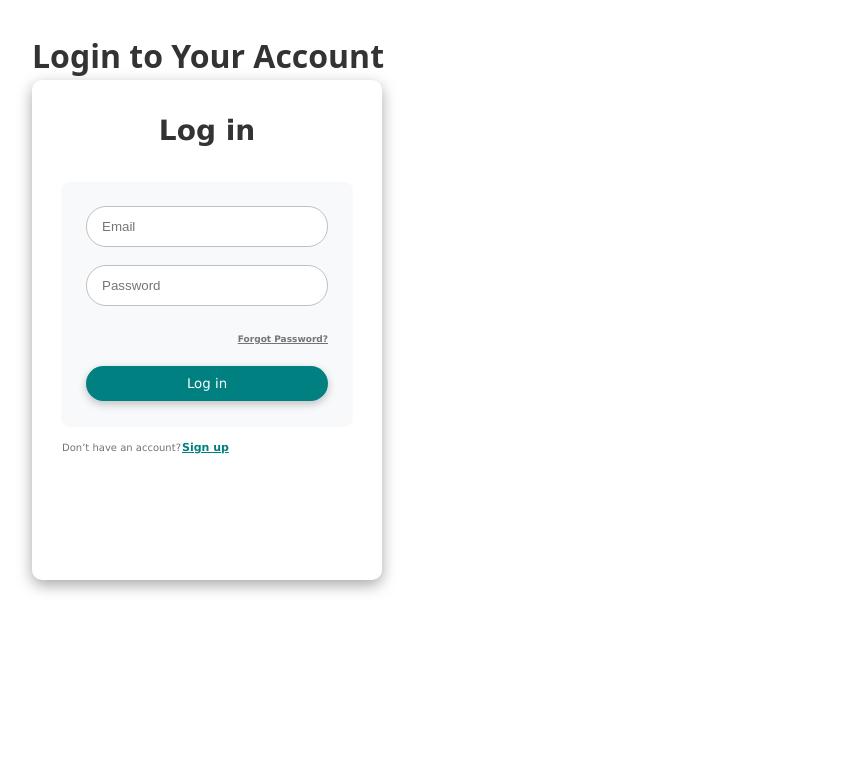
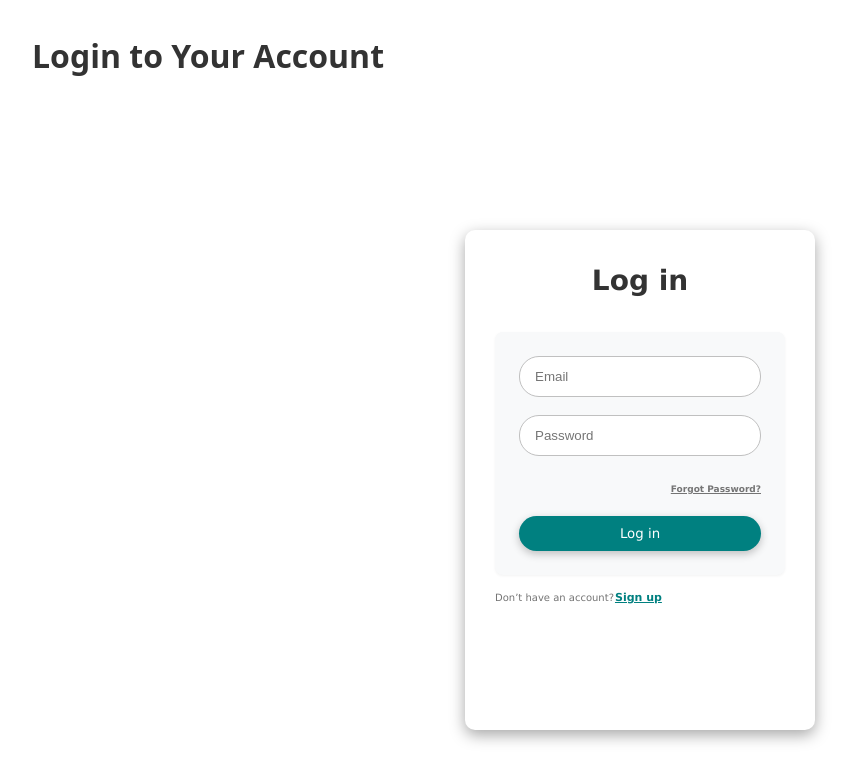
Before and after one commit to Jorgecs14/fitness-app-tfm, a React (Vite) app in the folder frontend/: page /login in a window 1280 px wide. Shown: the top 782 px of the page, without its empty margins (0-862 px from the left). Built offline with nearby package versions, Linux system fonts and the light colour scheme.

Commit message:
center the component

```diff
--- a/frontend/src/components/ProtectedRoute.tsx
+++ b/frontend/src/components/ProtectedRoute.tsx
@@ -1,4 +1,4 @@
-import React, { useEffect, useState } from 'react'
+import { useEffect, useState } from 'react'
 import { Navigate, Outlet } from 'react-router-dom'
 import { supabase } from '../lib/supabaseClient'
 import { User } from '@supabase/supabase-js'
--- a/frontend/src/components/auth/LoginForm.css
+++ b/frontend/src/components/auth/LoginForm.css
@@ -1,3 +1,11 @@
+.page-wrapper {
+  height: 100vh; /* full viewport height */
+  display: flex;
+  justify-content: center;
+  align-items: center;
+}
+
+
 .form-container {
   width: 350px;
   height: 500px;
--- a/frontend/src/components/auth/LoginForm.tsx
+++ b/frontend/src/components/auth/LoginForm.tsx
@@ -41,7 +41,9 @@ export const LoginForm: React.FC<LoginFromProps> = ({ onLoginSuccess }) => {
  };
 
 
- return ( <div className="form-container">
+ return (
+   <div className="page-wrapper">
+    <div className="form-container">
       <p className="title">Log in</p>
 
       <form className="form" onSubmit={handleSubmit}>
@@ -84,6 +86,7 @@ export const LoginForm: React.FC<LoginFromProps> = ({ onLoginSuccess }) => {
           <span>🔍 Log in with Google</span>
         </div>*/}
       </div>
+      </div>
 
   );
 };
```
